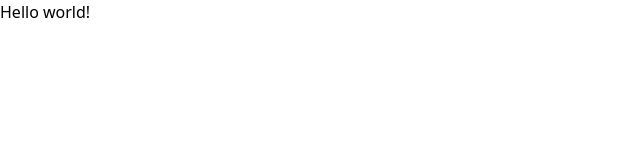
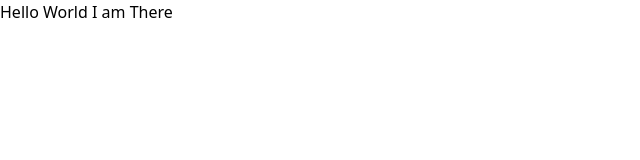
Before and after one commit to Simply-Sujal/realstate-react, a React (Vite) app: page / in a window 1280 px wide. Shown: the top 160 px of the page, without its empty margins (0-640 px from the left). Built offline with nearby package versions, Linux system fonts and the light colour scheme.

Commit message:
create pages and route

```diff
--- a/package.json
+++ b/package.json
@@ -10,7 +10,9 @@
   },
   "dependencies": {
     "react": "^18.2.0",
-    "react-dom": "^18.2.0"
+    "react-dom": "^18.2.0",
+    "react-router": "^6.10.0",
+    "react-router-dom": "^6.10.0"
   },
   "devDependencies": {
     "@types/react": "^18.0.28",
--- a/src/App.jsx
+++ b/src/App.jsx
@@ -1,12 +1,27 @@
 import React from 'react'
-
+import { BrowserRouter as Router, Routes, Route } from 'react-router-dom'
+import Home from './Pages/Home'
+import Profile from './Pages/Profile'
+import SignIn from './Pages/SignIn'
+import SignUp from './Pages/SignUp'
+import Offers from './Pages/Offers'
+import ForgotPassword from './Pages/ForgotPassword'
+''
 const App = () => {
   return (
-    <div>
-      <h1 className="text-5xl font-bold text-green-400 text-center underline">
-        Hello world!
-      </h1>
-    </div>
+    <>
+      <Router>
+        <Routes>
+          <Route path='/' element={<Home />} />
+          <Route path='/profile' element={<Profile />} />
+          <Route path='/sign-in' element={<SignIn />} />
+          <Route path='/sign-up' element={<SignUp />} />
+          <Route path='/forgot-password' element={<ForgotPassword />} />
+          <Route path='/offers' element={<Offers />} />
+        </Routes>
+      </Router>
+
+    </>
   )
 }
 
--- /dev/null
+++ b/src/Pages/ForgotPassword.jsx
@@ -0,0 +1,11 @@
+import React from 'react'
+
+const ForgotPassword = () => {
+    return (
+        <div>
+            <h1>Hello Thi is forgot password</h1>
+        </div>
+    )
+}
+
+export default ForgotPassword
--- /dev/null
+++ b/src/Pages/Home.jsx
@@ -0,0 +1,11 @@
+import React from 'react'
+
+const Home = () => {
+    return (
+        <div>
+            <h1>Hello World I am There</h1>
+        </div>
+    )
+}
+
+export default Home
--- /dev/null
+++ b/src/Pages/Offers.jsx
@@ -0,0 +1,11 @@
+import React from 'react'
+
+const Offers = () => {
+    return (
+        <div>
+            <h1>Hey I am Offers</h1>
+        </div>
+    )
+}
+
+export default Offers
--- /dev/null
+++ b/src/Pages/Profile.jsx
@@ -0,0 +1,11 @@
+import React from 'react'
+
+const Profile = () => {
+    return (
+        <div>
+            <h1>I am Profile</h1>
+        </div>
+    )
+}
+
+export default Profile
--- /dev/null
+++ b/src/Pages/SignIn.jsx
@@ -0,0 +1,11 @@
+import React from 'react'
+
+const SignIn = () => {
+    return (
+        <div>
+            <h1>I am SigIn</h1>
+        </div>
+    )
+}
+
+export default SignIn
--- /dev/null
+++ b/src/Pages/SignUp.jsx
@@ -0,0 +1,11 @@
+import React from 'react'
+
+const SignUp = () => {
+    return (
+        <div>
+            <h1>Hi I am SignUp</h1>
+        </div>
+    )
+}
+
+export default SignUp
```
Also changed, not shown: 1 other file (tests, documents, lock files or other folders).
